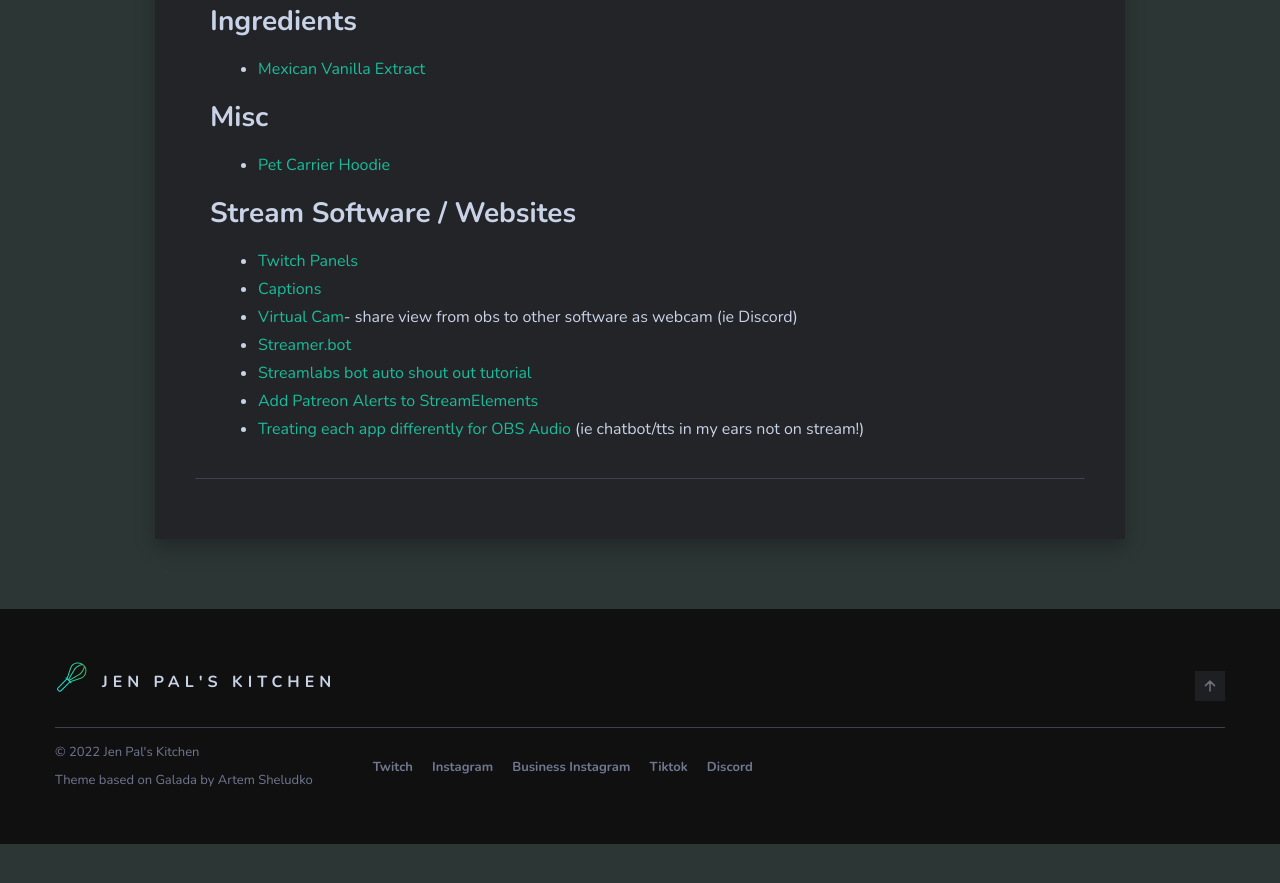
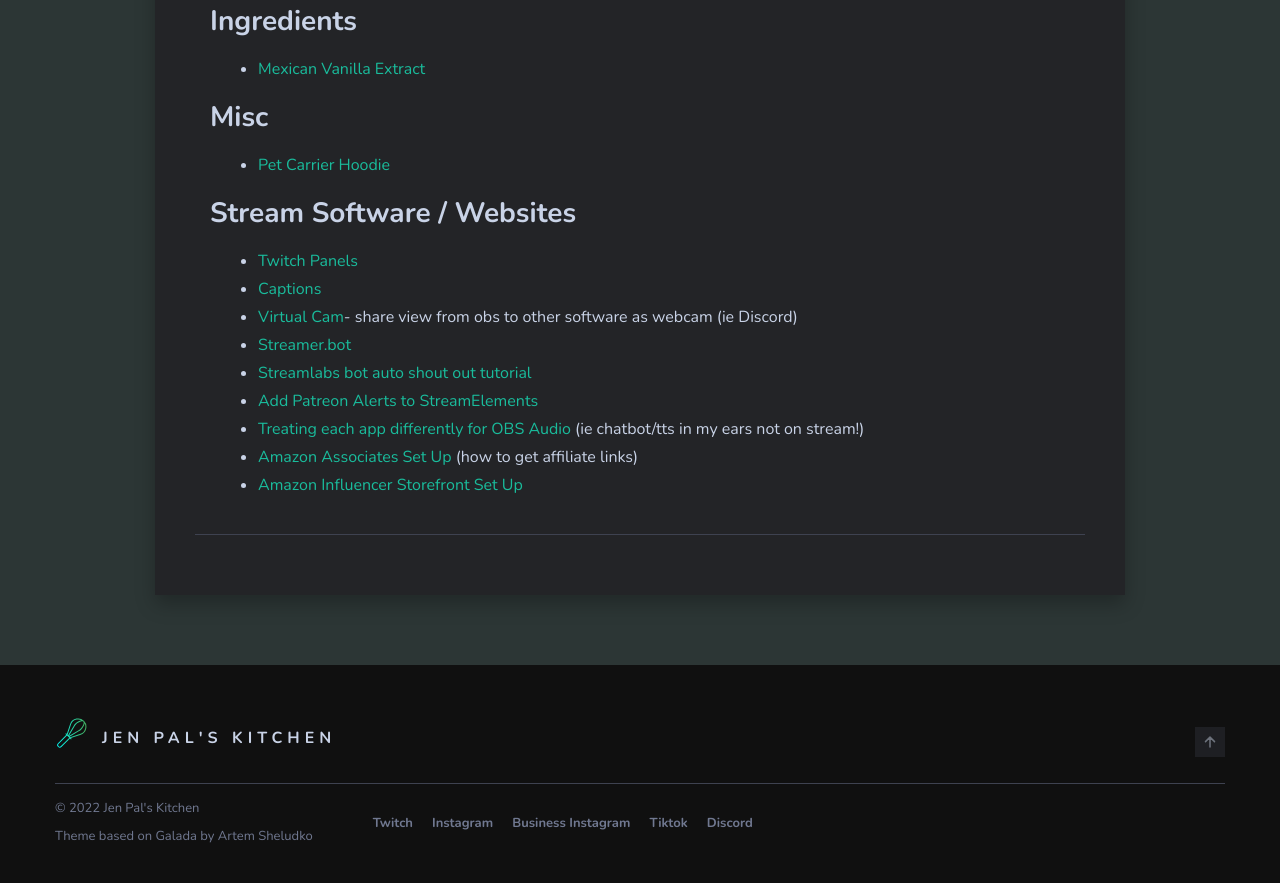
Before and after one commit to JenPalsKitchen/JenPalsKitchen.github.io, a Jekyll site: the page built from _pages/equipment.md, in a window 1280 px wide and 900 px high, scrolled down 2588 px. Shown: the top 883 px of the window. Built offline with Jekyll 4.4.1, drawn with Linux system fonts in a browser that asks for light colours; before the commit the page ends 3432 px from its top, so only the background shows below that.

Commit message:
Added Amazon set up links

```diff
--- a/_pages/equipment.md
+++ b/_pages/equipment.md
@@ -76,3 +76,5 @@
 * [Streamlabs bot auto shout out tutorial](https://www.youtube.com/watch?v=ONHFth4eQtU)
 * [Add Patreon Alerts to StreamElements](https://www.youtube.com/watch?v=kHXXXF0DYBM)
 * [Treating each app differently for OBS Audio](https://github.com/bozbez/win-capture-audio/releases/) (ie chatbot/tts in my ears not on stream!)
+* [Amazon Associates Set Up](https://affiliate-program.amazon.com/welcome/getstarted) (how to get affiliate links)
+* [Amazon Influencer Storefront Set Up](https://affiliate-program.amazon.com/influencers)
```
